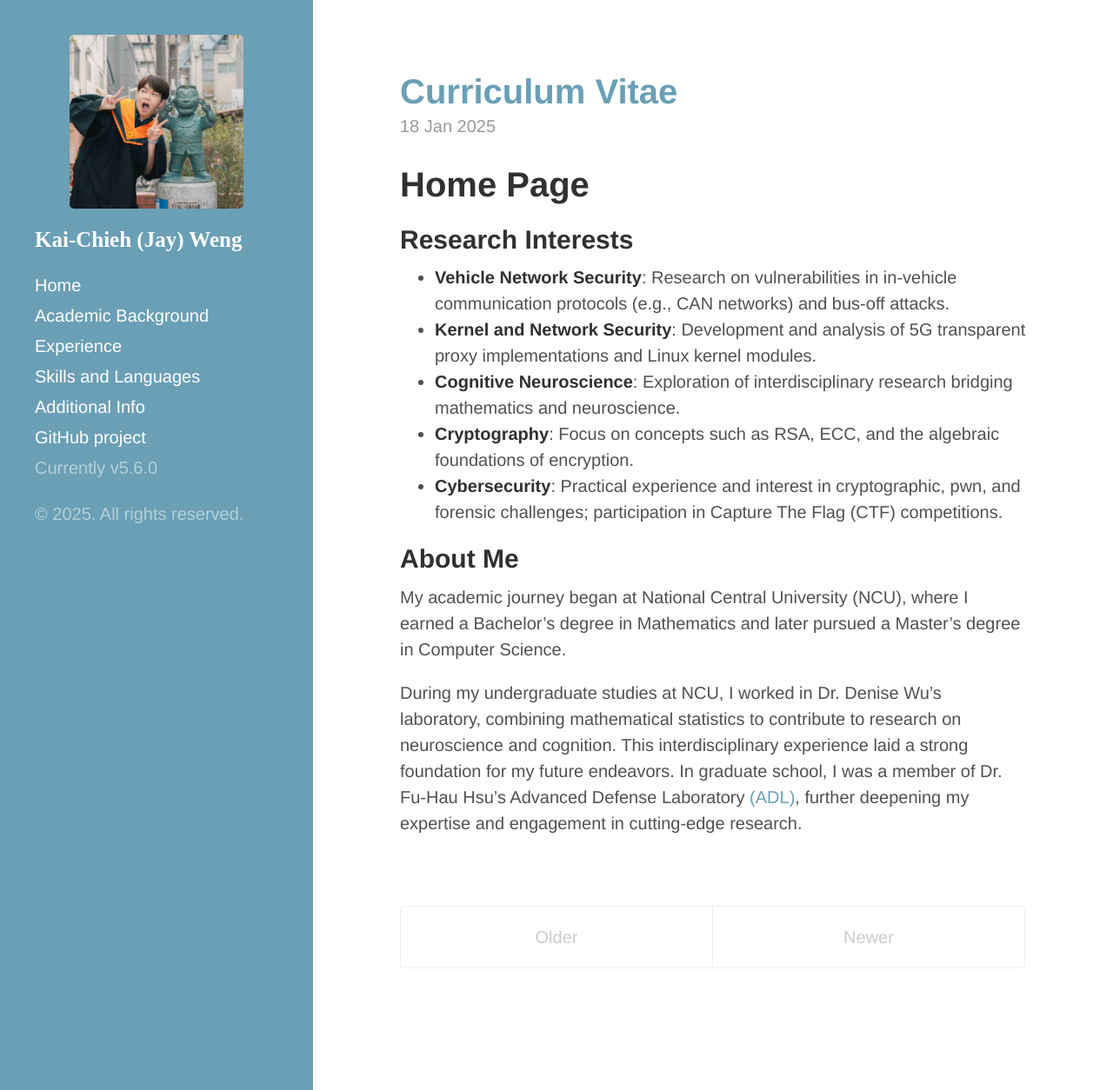
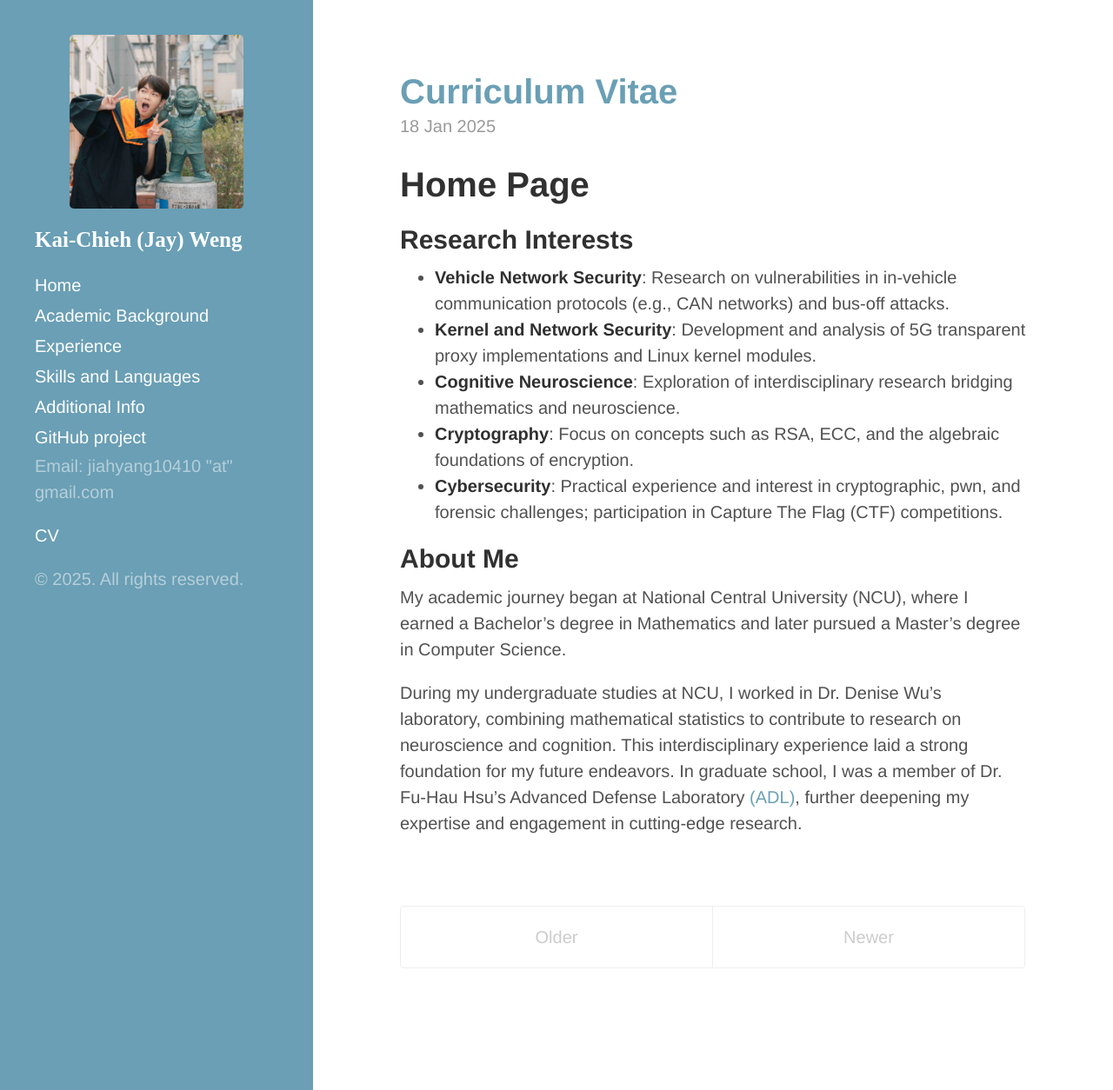
Before and after one commit to FactorialK/FactorialK.github.io, a Jekyll site: the page built from index.html, in a window 1280 px wide and 1254 px high. Shown: the whole window at 87% size. Built offline with Jekyll 4.4.1, drawn with Linux system fonts in a browser that asks for light colours; the list of posts is cut into pages by our own code.

Commit message:
250406 Revising few details

```diff
--- a/_includes/sidebar.html
+++ b/_includes/sidebar.html
@@ -38,9 +38,10 @@
         {% endif %}
       {% endfor %}
 
-      <!-- <a class="sidebar-nav-item" href="{{ site.github.repo }}/archive/v{{ site.version }}.zip">Download</a> -->
       <a class="sidebar-nav-item" href="{{ site.github.repo }}">GitHub project</a>
-      <span class="sidebar-nav-item">Currently v{{ site.version }}</span>
+      <p class="header">Email: jiahyang10410 "at" gmail.com</p>
+			<p class="header"><a href="public/CV_KaiChiehWeng.pdf">CV</a></p>
+      <!-- <span class="sidebar-nav-item">Currently v{{ site.version }}</span> -->
     </nav>
 
     <p>&copy; {{ site.time | date: '%Y' }}. All rights reserved.</p>
```
Also changed, not shown: 1 other file.
